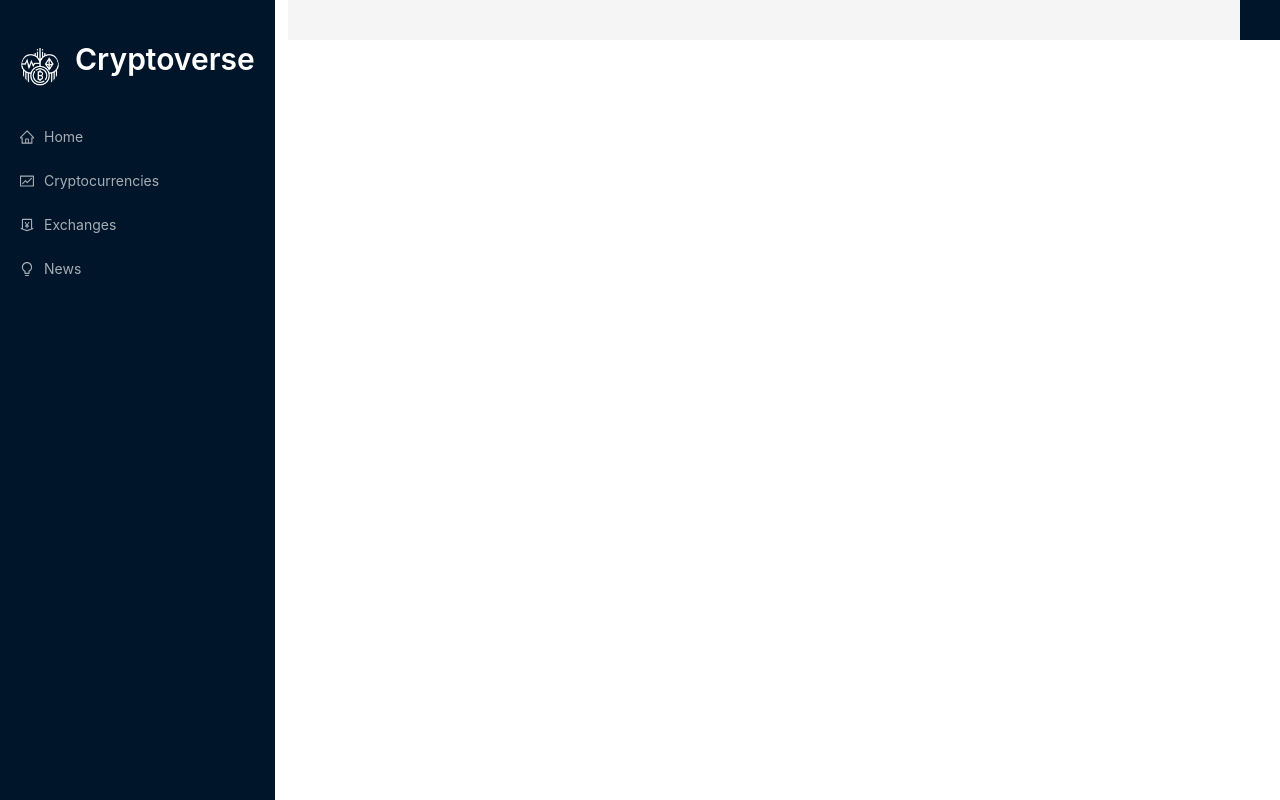
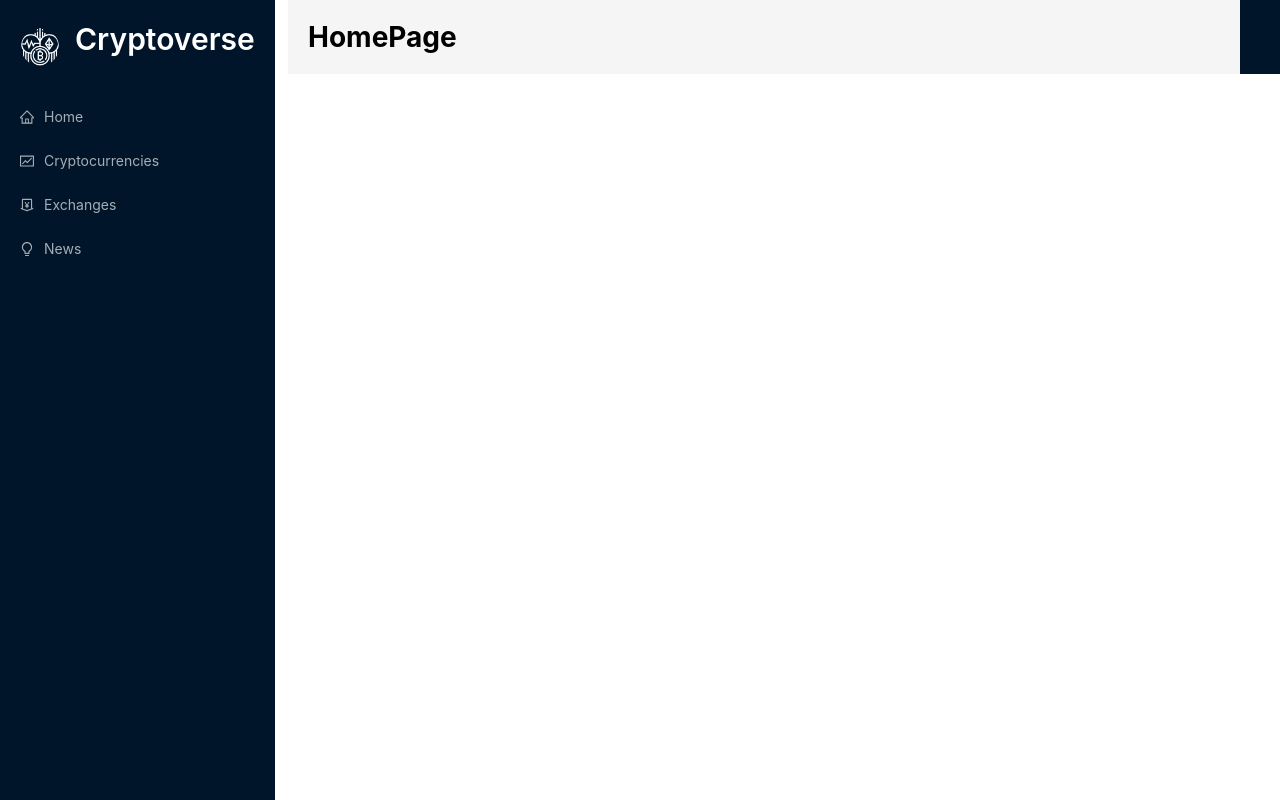
Before and after one commit to d-zucho/cryptoApp, a React (Vite) app: page / in a window 1280 px wide. Built offline with nearby package versions, Linux system fonts and the light colour scheme.

Commit message:
homepage nav

```diff
--- a/src/App.jsx
+++ b/src/App.jsx
@@ -21,13 +21,13 @@ function App() {
           <div className='routes'>
             <Routes>
               <Route exact path='/' element={<HomePage />} />
-              <Route exact path='/echanges' element={<Exchanges />} />
+              <Route exact path='/exchanges' element={<Exchanges />} />
               <Route
                 exact
-                path='/cryprotcurrencies'
+                path='/cryptocurrencies'
                 element={<Cryptocurrencies />}
               />
-              <Route exact path='/' element={<News />} />
+              <Route exact path='/news' element={<News />} />
             </Routes>
           </div>
         </Layout>
--- /dev/null
+++ b/src/components/Exchanges.jsx
@@ -0,0 +1,10 @@
+const Exchanges = () => {
+  return (
+    <div>
+      <h3>Exchanges</h3>
+      <h3>Exchanges</h3>
+    </div>
+  )
+}
+
+export default Exchanges
--- a/src/components/HomePage.jsx
+++ b/src/components/HomePage.jsx
@@ -1,7 +1,10 @@
+// import { Navbar } from '../components'
+
 const HomePage = () => {
   return (
     <div>
-      <h3>HomePage</h3>
+      {/* <Navbar /> */}
+      <h1>HomePage</h1>
     </div>
   )
 }
--- a/src/components/Navbar.jsx
+++ b/src/components/Navbar.jsx
@@ -10,6 +10,49 @@ import {
 import icon from '../assets/cryptocurrency.png'
 
 const Navbar = () => {
+  // function getItem(label, key, icon, children, type) {
+  //   return {
+  //     key,
+  //     icon,
+  //     children,
+  //     label,
+  //     type,
+  //   }
+
+  // const items2 = [
+  //   getItem('Home', '1', <HomeOutlined />, null, 'link'),
+  //   getItem('Cryptocurrencies', '2', <FundOutlined />, null, 'link'),
+  //   getItem('Exchanges', '3', <MoneyCollectOutlined />, null, 'link'),
+  //   getItem('News', '4', <BulbOutlined />, null, 'link'),
+  // ]
+
+  // const items = {
+  //   Home: {
+  //     label: 'Home',
+  //     icon: <HomeOutlined />,
+  //     link: '/',
+  //     key: '1',
+  //   },
+  //   Cryptocurrencies: {
+  //     label: 'Cryptocurrencies',
+  //     icon: <FundOutlined />,
+  //     link: '/cryptocurrencies',
+  //     key: '2',
+  //   },
+  //   Exchanges: {
+  //     label: 'Exchanges',
+  //     icon: <MoneyCollectOutlined />,
+  //     link: '/exchanges',
+  //     key: '3',
+  //   },
+  //   News: {
+  //     label: 'News',
+  //     icon: <BulbOutlined />,
+  //     link: '/news',
+  //     key: '4',
+  //   },
+  // }
+
   return (
     <div className='nav-container'>
       <div className='logo-container'>
@@ -23,17 +66,17 @@ const Navbar = () => {
 
         </Button> */}
       </div>
-      <Menu theme='dark'>
-        <Menu.Item icon={<HomeOutlined />}>
+      <Menu mode='vertical' theme='dark'>
+        <Menu.Item key='1' icon={<HomeOutlined />}>
           <Link to='/'>Home</Link>
         </Menu.Item>
-        <Menu.Item icon={<FundOutlined />}>
+        <Menu.Item key='2' icon={<FundOutlined />}>
           <Link to='/cryptocurrencies'>Cryptocurrencies</Link>
         </Menu.Item>
-        <Menu.Item icon={<MoneyCollectOutlined />}>
+        <Menu.Item key='3' icon={<MoneyCollectOutlined />}>
           <Link to='/exchanges'>Exchanges</Link>
         </Menu.Item>
-        <Menu.Item icon={<BulbOutlined />}>
+        <Menu.Item key='4' icon={<BulbOutlined />}>
           <Link to='/news'>News</Link>
         </Menu.Item>
       </Menu>
```
Also changed, not shown: src/components/index.js (+5 -5 lines).
